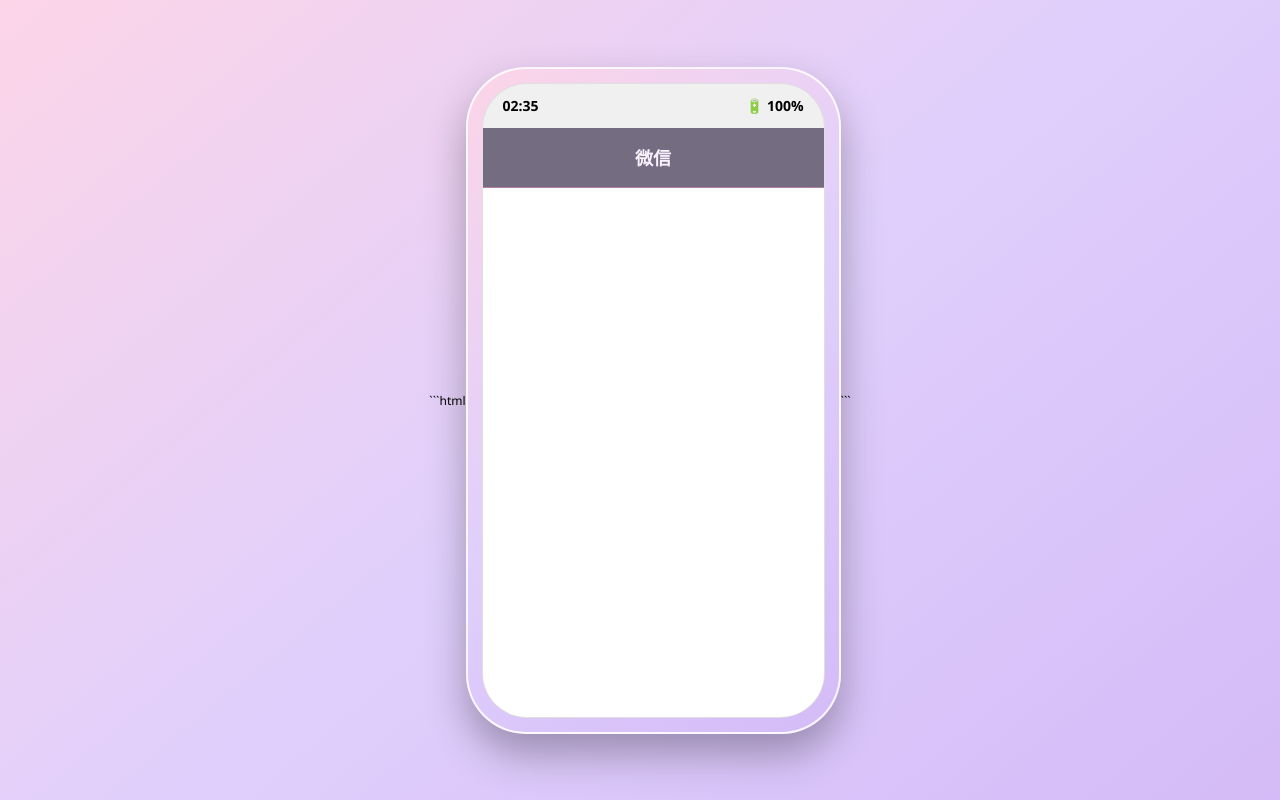
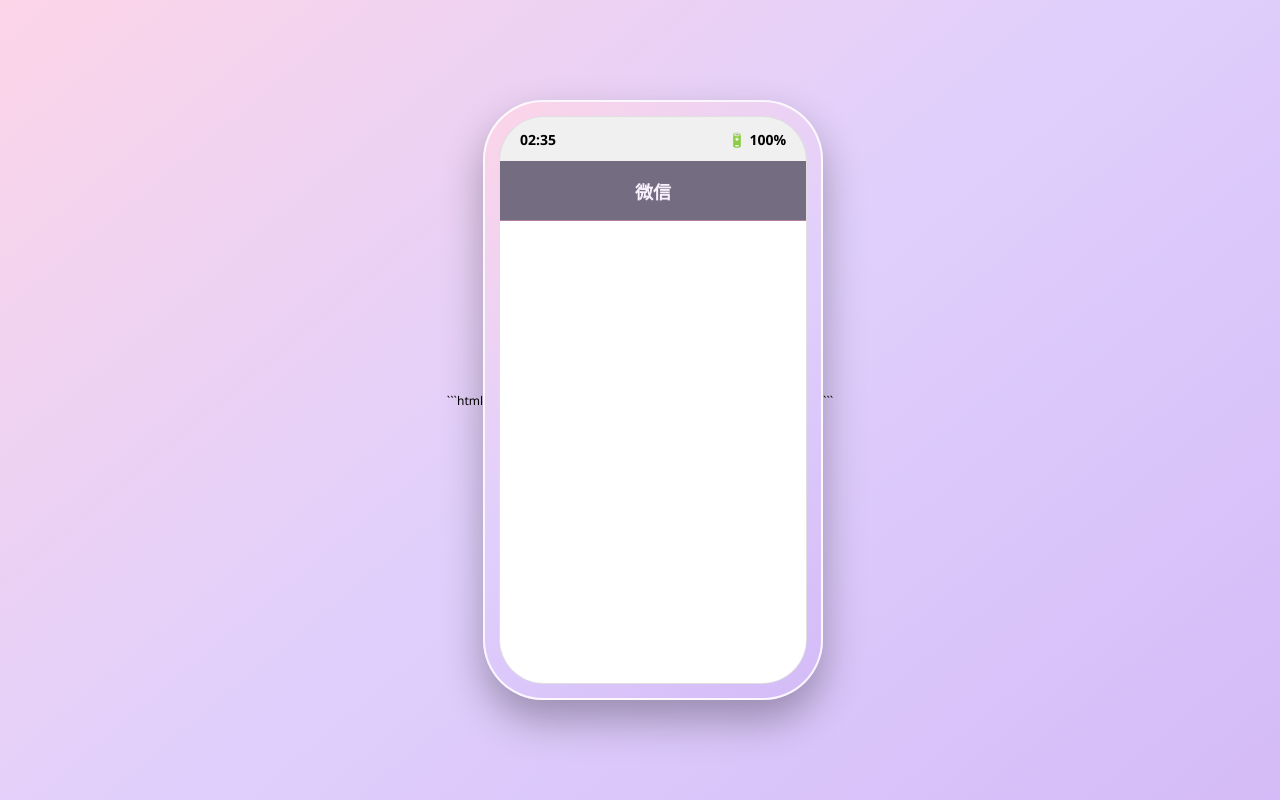
Before and after one commit to bbing527/GZS, a plain HTML site: page index.html in a window 1280 px wide. Drawn offline with Linux system fonts and the light colour scheme.

Commit message:
Update index.html

```diff
--- a/index.html
+++ b/index.html
@@ -31,8 +31,8 @@
 }
 
 .phone-container {
-    width: 375px;
-    height: 667px;
+    width: 340px;
+    height: 600px;
     background: var(--phone-bg-gradient);
     border-radius: 60px;
     padding: 14px;
```
